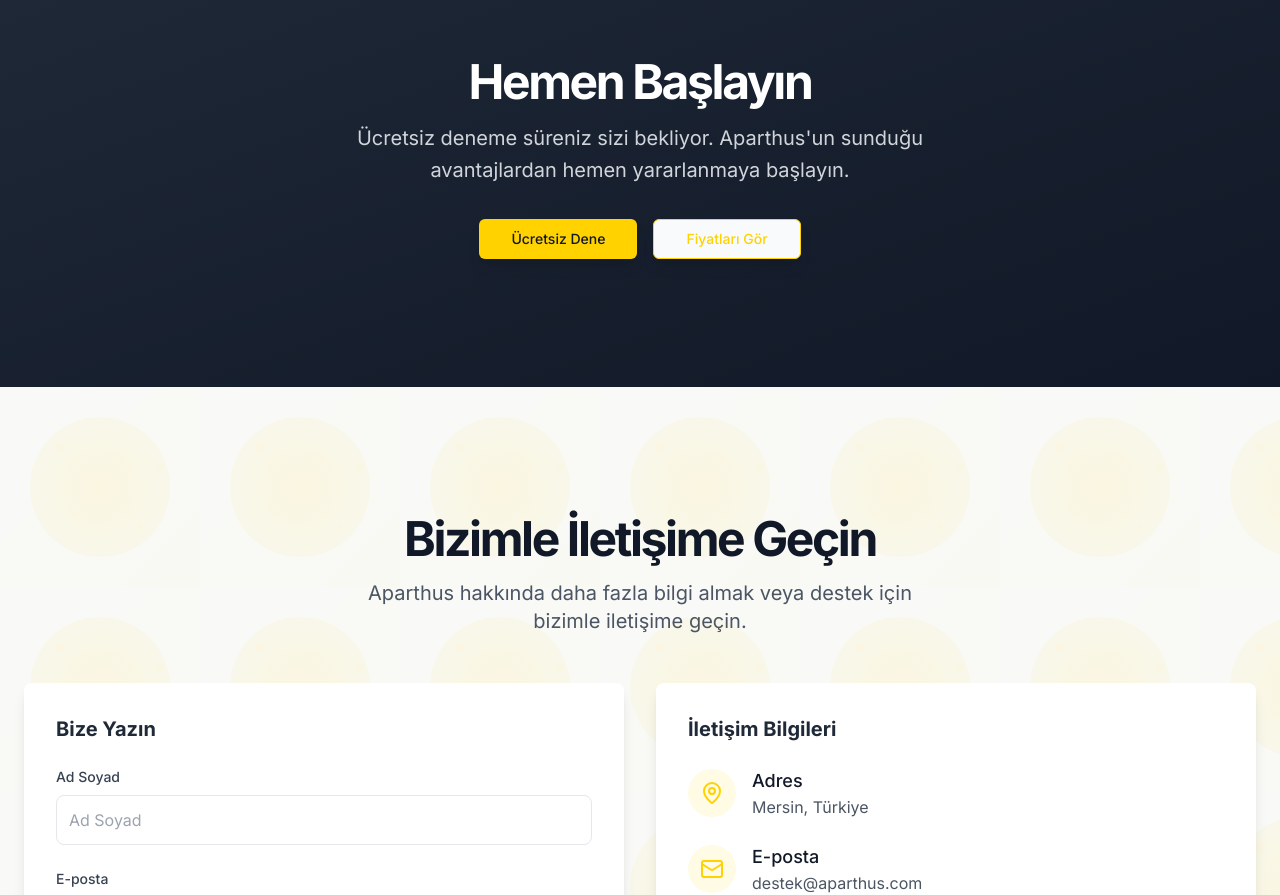
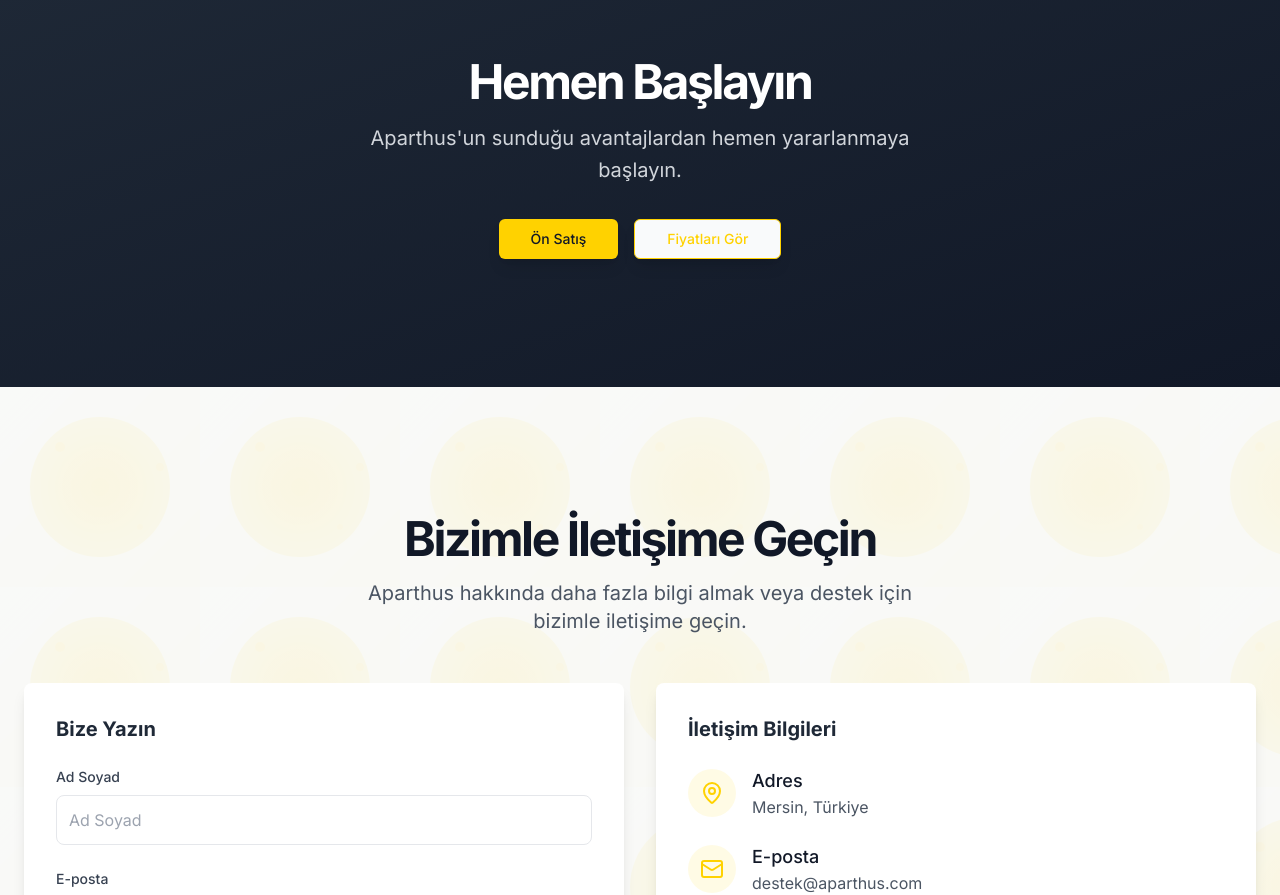
Before and after one commit to berkksubasi/aparthus-web, a Next.js app: page / in a window 1280 px wide. Shown: the part 3600-4495 px from the top of the page. Built offline with nearby package versions, Linux system fonts and the light colour scheme.

Commit message:
aparthus devam

```diff
--- a/src/app/components/sections/GetStartedSection.tsx
+++ b/src/app/components/sections/GetStartedSection.tsx
@@ -10,13 +10,13 @@
           Hemen Başlayın
         </h2>
         <p className="mx-auto max-w-[600px] text-gray-300 md:text-lg/relaxed lg:text-xl/relaxed mt-4 mb-8">
-          Ücretsiz deneme süreniz sizi bekliyor. Aparthus'un sunduğu avantajlardan hemen yararlanmaya başlayın.
+          Aparthus&#39;un sunduğu avantajlardan hemen yararlanmaya başlayın.
         </p>
 
         {/* CTA Butonları */}
         <div className="flex flex-col gap-4 sm:flex-row justify-center">
           <Button className="bg-[#FFD200] text-gray-900 hover:text-white hover:bg-[#FFD200]/90 px-8 py-4 text-lg rounded-md shadow-lg">
-            Ücretsiz Dene
+            Ön Satış
           </Button>
           <Button
             variant="outline"
```
